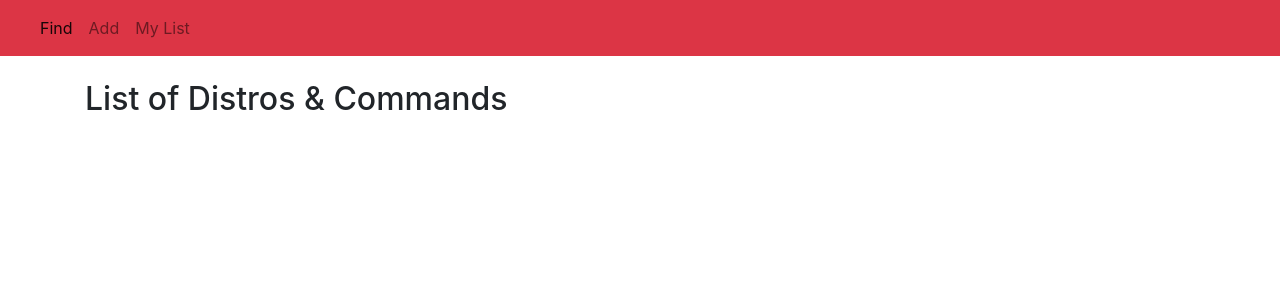
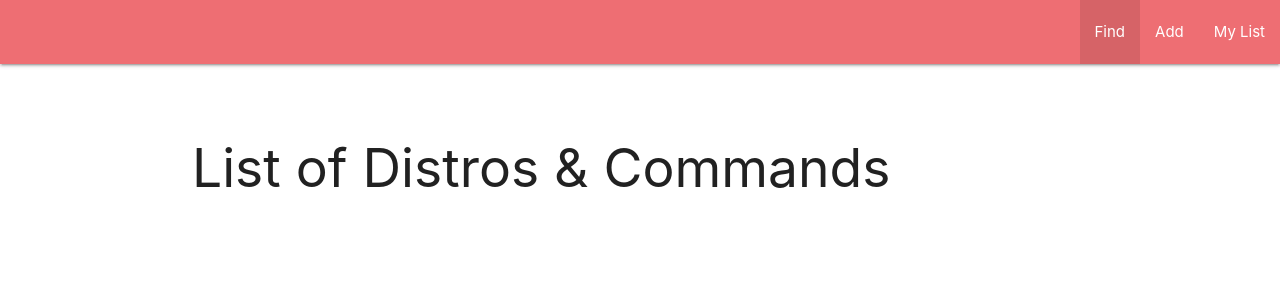
Before and after one commit to nealbrophy/CI-LinuxCommandGenerator-v2, a Flask app: page / in a window 1280 px wide. Shown: the top 300 px of the page. Run offline with Flask 2, Linux system fonts and the light colour scheme; data that the repository does not hold is empty; some libraries are stand-ins or nearby versions; some web fonts are replaced.

Commit message:
Start move from Bootstrap to Materialize
CDN links added but not much else fixed (class names etc)

```diff
--- a/static/script.js
+++ b/static/script.js
@@ -9,7 +9,6 @@ function copyToClipboard(inputText) {
     try {
         let successful = document.execCommand("copy");
         let msg = successful ? "successful" : "unsuccessful";
-        console.log(msg);
     } catch (err) {
         console.log("Copy failed", err);
     }
--- a/static/style.css
+++ b/static/style.css
@@ -1,3 +1,24 @@
 .main-container {
     margin-top: 5rem;;
 }
+
+.navbar .fl-tux {
+    font-size: 1.5rem;
+}
+
+.navbar {
+    background-color: #4C1036 !important;
+    color: white !important;
+}
+
+.navbar a:link {
+    color: white !important;
+}
+
+.navbar a:visited {
+    color: white !important;
+}
+
+.fa-times-circle {
+    color: red;
+}
--- a/templates/base.html
+++ b/templates/base.html
@@ -4,8 +4,8 @@
 <head>
     <meta charset="UTF-8">
     <meta name="viewport" content="width=device-width, initial-scale=1.0">
-    <link rel="stylesheet" href="https://stackpath.bootstrapcdn.com/bootstrap/4.4.1/css/bootstrap.min.css"
-        integrity="sha384-Vkoo8x4CGsO3+Hhxv8T/Q5PaXtkKtu6ug5TOeNV6gBiFeWPGFN9MuhOf23Q9Ifjh" crossorigin="anonymous">
+    <link href="https://fonts.googleapis.com/icon?family=Material+Icons" rel="stylesheet">
+    <link rel="stylesheet" href="https://cdnjs.cloudflare.com/ajax/libs/materialize/1.0.0/css/materialize.min.css">
     <link href="//cdn.jsdelivr.net/gh/Lukas-W/font-logos@v0.11/assets/font-logos.css" rel="stylesheet">
     <script src="https://kit.fontawesome.com/624307dae0.js" crossorigin="anonymous"></script>
     <script src="https://www.google.com/recaptcha/api.js" async defer></script>
@@ -16,16 +16,14 @@
 </head>
 
 <body>
-    <nav class="navbar navbar-expand-lg fixed-top navbar-light bg-danger">
-        <button class="navbar-toggler" type="button" data-toggle="collapse" data-target="#navbarTogglerDemo01"
-            aria-controls="navbarTogglerDemo01" aria-expanded="false" aria-label="Toggle navigation">
-            <span class="navbar-toggler-icon"></span>
-        </button>
-        <div class="collapse navbar-collapse" id="navbarTogglerDemo01">
-            <a class="navbar-brand" href="{{ url_for('get_distros') }}"><span class="fl-tux"></span></a>
-            <ul class="navbar-nav mr-auto mt-2 mt-lg-0">
+    <nav>
+        <div class="nav-wrapper">
+            <a class="brand-logo" href="{{ url_for('get_distros') }}"><span class="fl-tux"></span></a>
+            <a href="#" data-target="mobile-demo" class="sidenav-trigger"><i class="material-icons">menu</i></a>
+                <ul class="right hide-on-med-and-down">
                     <li class="nav-item active">
-                    <a class="nav-link" href="{{ url_for('find_command') }}">Find <span class="sr-only">(current)</span></a>
+                        <a class="nav-link" href="{{ url_for('find_command') }}">Find <span
+                                class="sr-only">(current)</span></a>
                     </li>
                     <li class="nav-item">
                         <a class="nav-link" href="{{ url_for('add_command') }}">Add</a>
@@ -36,18 +34,15 @@
                 </ul>
         </div>
     </nav>
+    <ul class="sidenav" id="mobile-demo">
+        <li><a href="">Find</a></li>
+        <li><a href="">Add</a></li>
+        <li><a href="">My List</a></li>
+    </ul>
     <div class="container main-container">
         {% block content %} {% endblock %}
     </div>
-    <script src="https://code.jquery.com/jquery-3.4.1.slim.min.js"
-        integrity="sha384-J6qa4849blE2+poT4WnyKhv5vZF5SrPo0iEjwBvKU7imGFAV0wwj1yYfoRSJoZ+n" crossorigin="anonymous">
-    </script>
-    <script src="https://cdn.jsdelivr.net/npm/popper.js@1.16.0/dist/umd/popper.min.js"
-        integrity="sha384-Q6E9RHvbIyZFJoft+2mJbHaEWldlvI9IOYy5n3zV9zzTtmI3UksdQRVvoxMfooAo" crossorigin="anonymous">
-    </script>
-    <script src="https://stackpath.bootstrapcdn.com/bootstrap/4.4.1/js/bootstrap.min.js"
-        integrity="sha384-wfSDF2E50Y2D1uUdj0O3uMBJnjuUD4Ih7YwaYd1iqfktj0Uod8GCExl3Og8ifwB6" crossorigin="anonymous">
-    </script>
+    <script src="https://cdnjs.cloudflare.com/ajax/libs/materialize/1.0.0/js/materialize.min.js"></script>
     <script src="{{ url_for('static', filename='script.js')}}"></script>
 </body>
 
--- a/templates/distros.html
+++ b/templates/distros.html
@@ -7,14 +7,34 @@
 
 {% for distro in distros %}
 {% if counter[distro.distro_name] > 0 %}
-<div class="card float-left mr-3 mb-3" style="width: 18rem;" id="card_{{ distro._id }}">
-    <img src="..." class="card-img-top" alt="">
-    <div class="card-body">
-        <h5><i class="{{ distro.distro_logo }}" aria-hidden="true"></i> {{ distro.distro_name }}</h5>
-        <p class="card-text">{{ counter[distro.distro_name] }} commands</p>
+<!-- <div class="row">
+    <div class="col s12 m6">
+        <div class="card blue-grey darken-1 hoverable" id="card_{{ distro._id }}">
+            <div class="card-content white-text">
+                <span class="card-title"><i class="{{ distro.distro_logo }}" aria-hidden="true"></i> {{ distro.distro_name }}</span>
+                <p class="card-text">{{ counter[distro.distro_name] }} commands</p>
+            </div>
+            <div class="card-body">
+                <a href="{{ url_for('get_distro_cmds', distro_name=distro.distro_name) }}" class="card-link">View
+                    Commands</a>
+            </div>
+        </div>
     </div>
-    <div class="card-body">
-        <a href="{{ url_for('get_distro_cmds', distro_name=distro.distro_name) }}" class="card-link">View Commands</a>
+</div> -->
+
+<div class="row">
+    <div class="col s12 m6">
+        <div class="card">
+            <div class="card-image">
+                <i class="{{ distro.distro_logo }}" aria-hidden="true"></i>
+                <span class="card-title">{{ distro.distro_name }}</span>
+                <a href="{{ url_for('get_distro_cmds', distro_name=distro.distro_name) }}"
+                    class="btn-floating halfway-fab waves-effect waves-light red"><i class="material-icons">add</i></a>
+            </div>
+            <div class="card-content">
+                <p>{{ counter[distro.distro_name] }} commands</p>
+            </div>
+        </div>
     </div>
 </div>
 {% endif %}
--- a/templates/my_list.html
+++ b/templates/my_list.html
@@ -9,7 +9,7 @@
 </h3>
 {% if my_list %}
 {% for key, value in my_list.items() %}
-<div class="card mb-3">
+<div class="card mt-3 mb-3">
     <div class="container">
         <div class="row">
             <div class="col-11">
```
Lines whose indentation alone changed are shown as unchanged.
